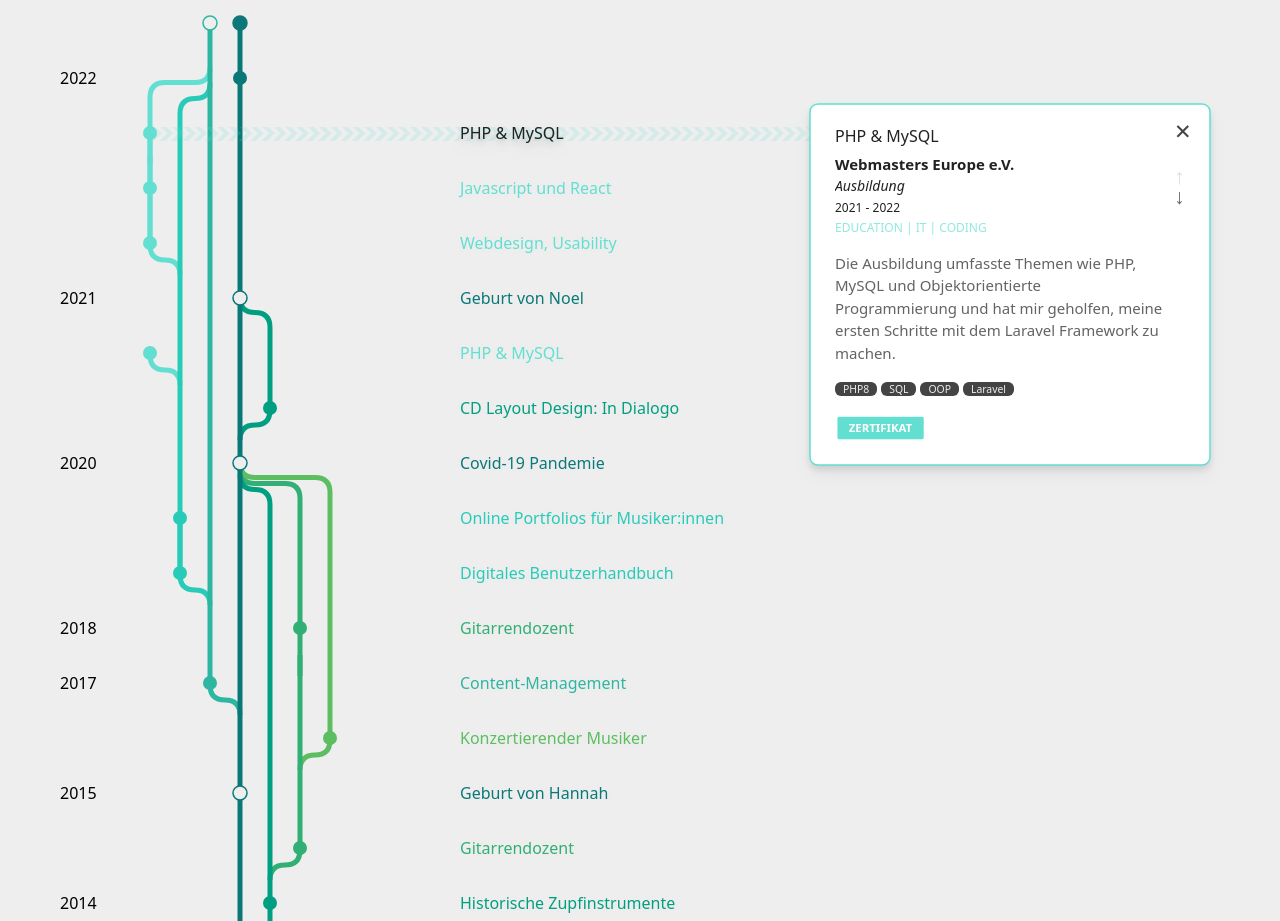
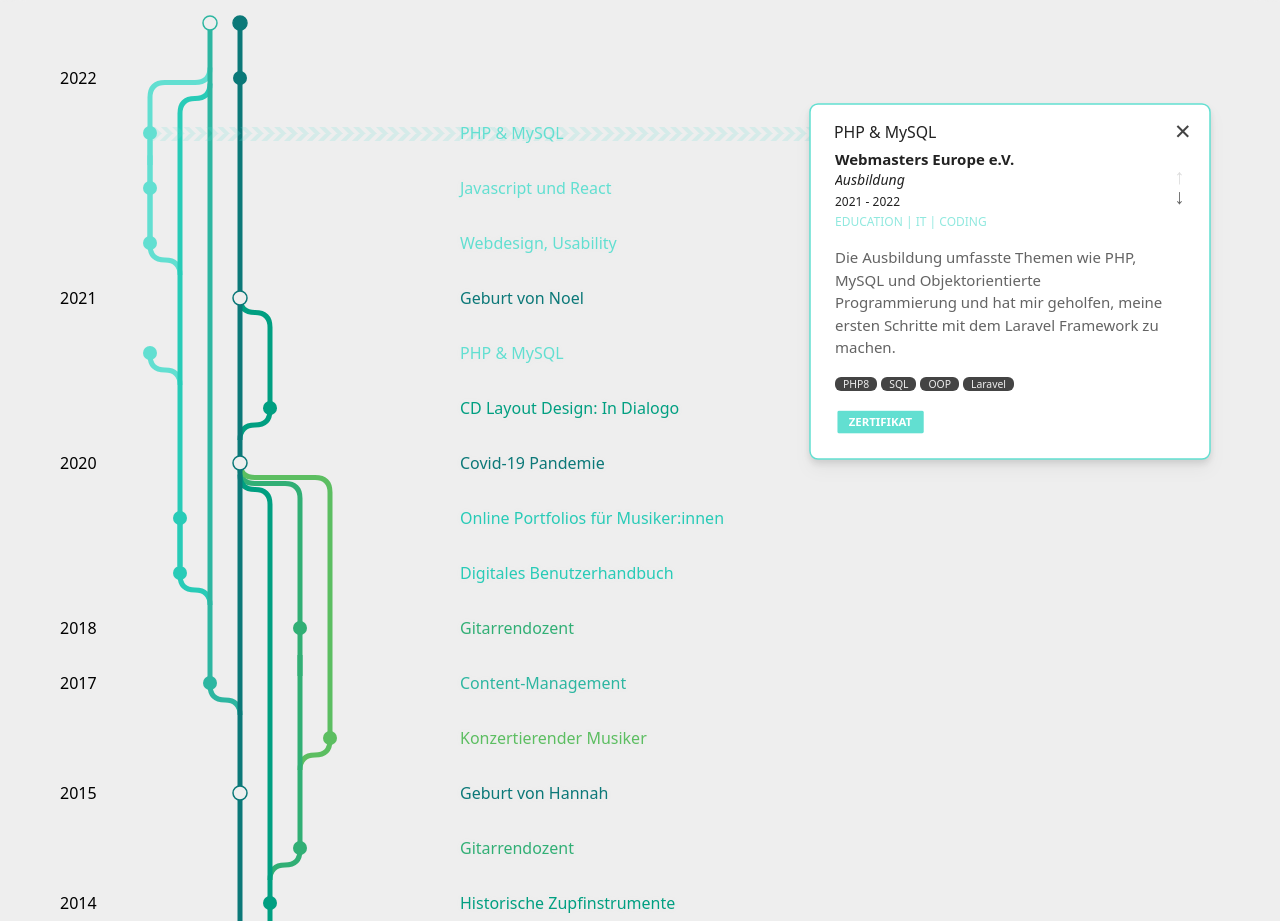
Before and after one commit to gabjuh/webdev-portfolio, a React (Vite) app: page / in a window 1280 px wide. Shown: the part 940-1861 px from the top of the page. Built offline with nearby package versions, Linux system fonts and the light colour scheme.

Commit message:
disable Text (will be removed)

```diff
--- a/src/components/Popup.tsx
+++ b/src/components/Popup.tsx
@@ -98,7 +98,7 @@ const Popup: React.FC<IPopup> = ({
         />
 
         {/* Title */}
-        <Text
+        {/* <Text
           content={content}
           textColor="#222"
           bgColor="#eee"
@@ -107,9 +107,8 @@ const Popup: React.FC<IPopup> = ({
           timelineHorisontalPosition={titleHorisontalPosition}
           categoryColor={color}
           onClick={handleOnClickPopup}
-          showPopup={{ showPopup, setShowPopup }}
           isPopupText={true}
-        />
+        /> */}
 
         {/* Close button */}
         <text
@@ -156,7 +155,8 @@ const Popup: React.FC<IPopup> = ({
         >
           <div id={contentId} className="" >
             {/* Name */}
-            <p className="md:invisible visible lg:visible text-[12pt] z-10 mb-[5px]">{content.name}</p>
+            {/* <p className="md:invisible visible lg:visible text-[12pt] z-10 mb-[5px]">{content.name}</p> */}
+            <p className="text-[11.87pt] font-[500] z-10 mb-[0px] -translate-y-[3px] -translate-x-[1px]">{content.name}</p>
 
             {/* Place */}
             <p className="text-md font-[600]">{content.institute}</p>
```
